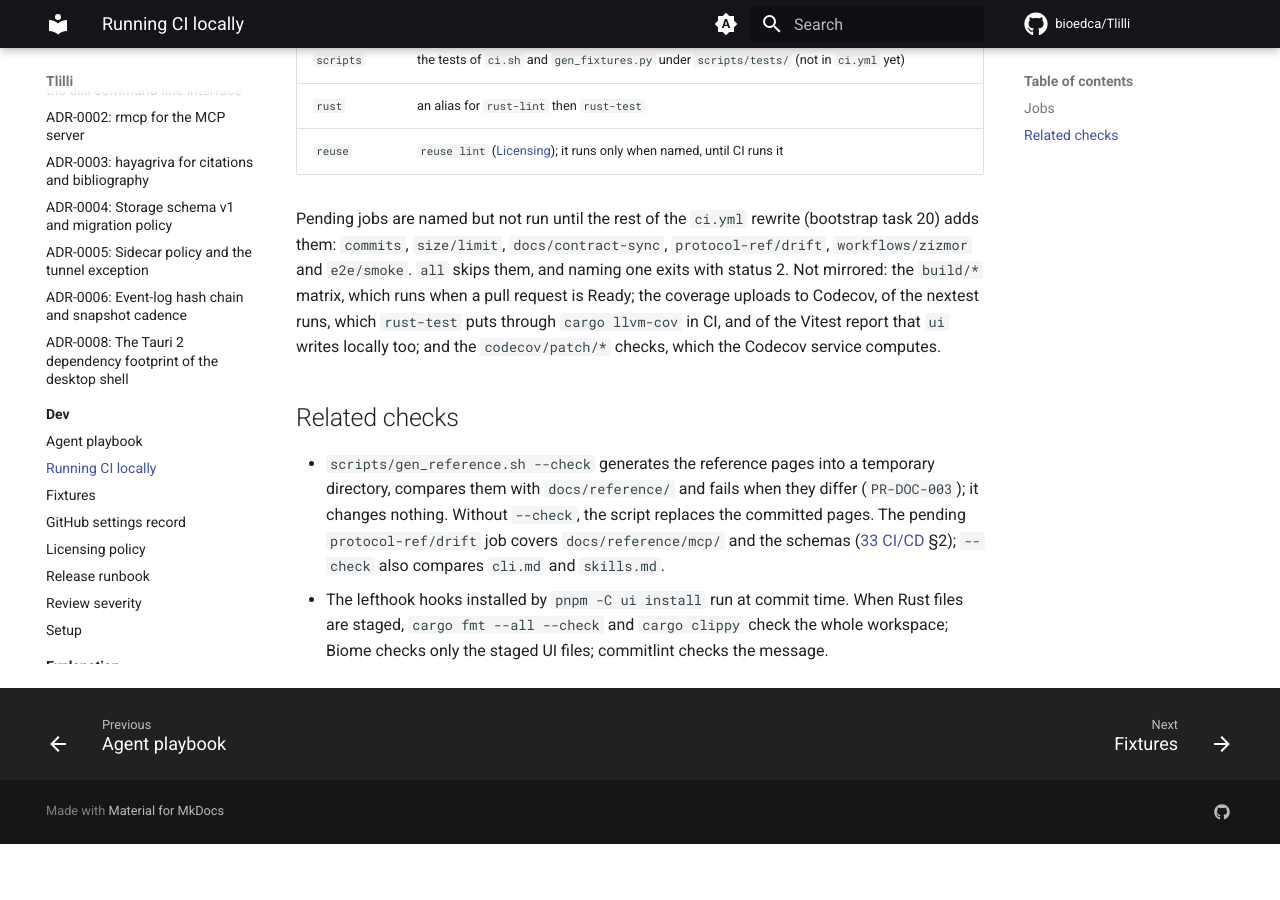
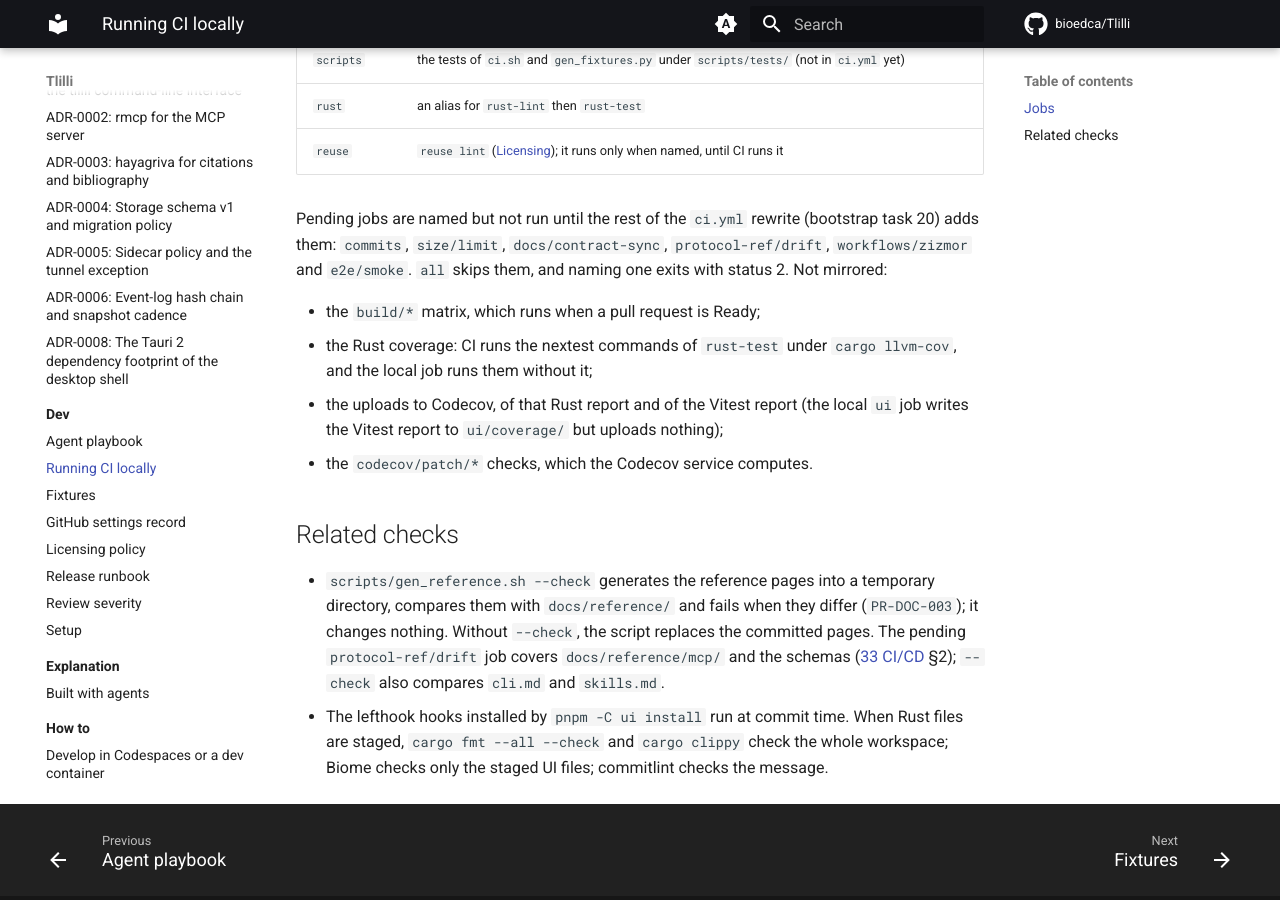
Before and after one commit to bioedca/Tlilli, an MkDocs documentation site: the page built from docs/dev/ci.md, in a window 1280 px wide and 900 px high, scrolled down 954 px. Built offline with MkDocs 1.6.1 and Material for MkDocs 9.7.7, drawn with Linux system fonts in a browser that asks for light colours; comment, search, counter and statistics services are not loaded; before the commit the page ends 1798 px from its top, so only the background shows below that.

Commit message:
ci(ci): follow cargo's target dir and rebuild pages on script change
Review round 2 on #82 (CodeRabbit, four minors). api_docs.sh copies
from the target directory cargo metadata names, so CARGO_TARGET_DIR
or build.target-dir no longer leave site/api stale; docs.yml rebuilds
the site when the script changes; the ci.sh help says the API docs
build needs a Cargo.toml; and the local CI page lists what is not
mirrored one item at a time.

Refs #28

Signed-off-by: bioedca <131809205+bioedca@users.noreply.github.com>

```diff
--- a/docs/dev/ci.md
+++ b/docs/dev/ci.md
@@ -23,7 +23,12 @@ The script installs no toolchain: it expects rustup, cargo-nextest, cargo-deny,
 | `rust` | an alias for `rust-lint` then `rust-test` |
 | `reuse` | `reuse lint` ([Licensing](licensing.md)); it runs only when named, until CI runs it |
 
-Pending jobs are named but not run until the rest of the `ci.yml` rewrite (bootstrap task 20) adds them: `commits`, `size/limit`, `docs/contract-sync`, `protocol-ref/drift`, `workflows/zizmor` and `e2e/smoke`. `all` skips them, and naming one exits with status 2. Not mirrored: the `build/*` matrix, which runs when a pull request is Ready; the coverage uploads to Codecov, of the nextest runs, which `rust-test` puts through `cargo llvm-cov` in CI, and of the Vitest report that `ui` writes locally too; and the `codecov/patch/*` checks, which the Codecov service computes.
+Pending jobs are named but not run until the rest of the `ci.yml` rewrite (bootstrap task 20) adds them: `commits`, `size/limit`, `docs/contract-sync`, `protocol-ref/drift`, `workflows/zizmor` and `e2e/smoke`. `all` skips them, and naming one exits with status 2. Not mirrored:
+
+- the `build/*` matrix, which runs when a pull request is Ready;
+- the Rust coverage: CI runs the nextest commands of `rust-test` under `cargo llvm-cov`, and the local job runs them without it;
+- the uploads to Codecov, of that Rust report and of the Vitest report (the local `ui` job writes the Vitest report to `ui/coverage/` but uploads nothing);
+- the `codecov/patch/*` checks, which the Codecov service computes.
 
 ## Related checks
 
```
Also changed, not shown: 3 other files.
